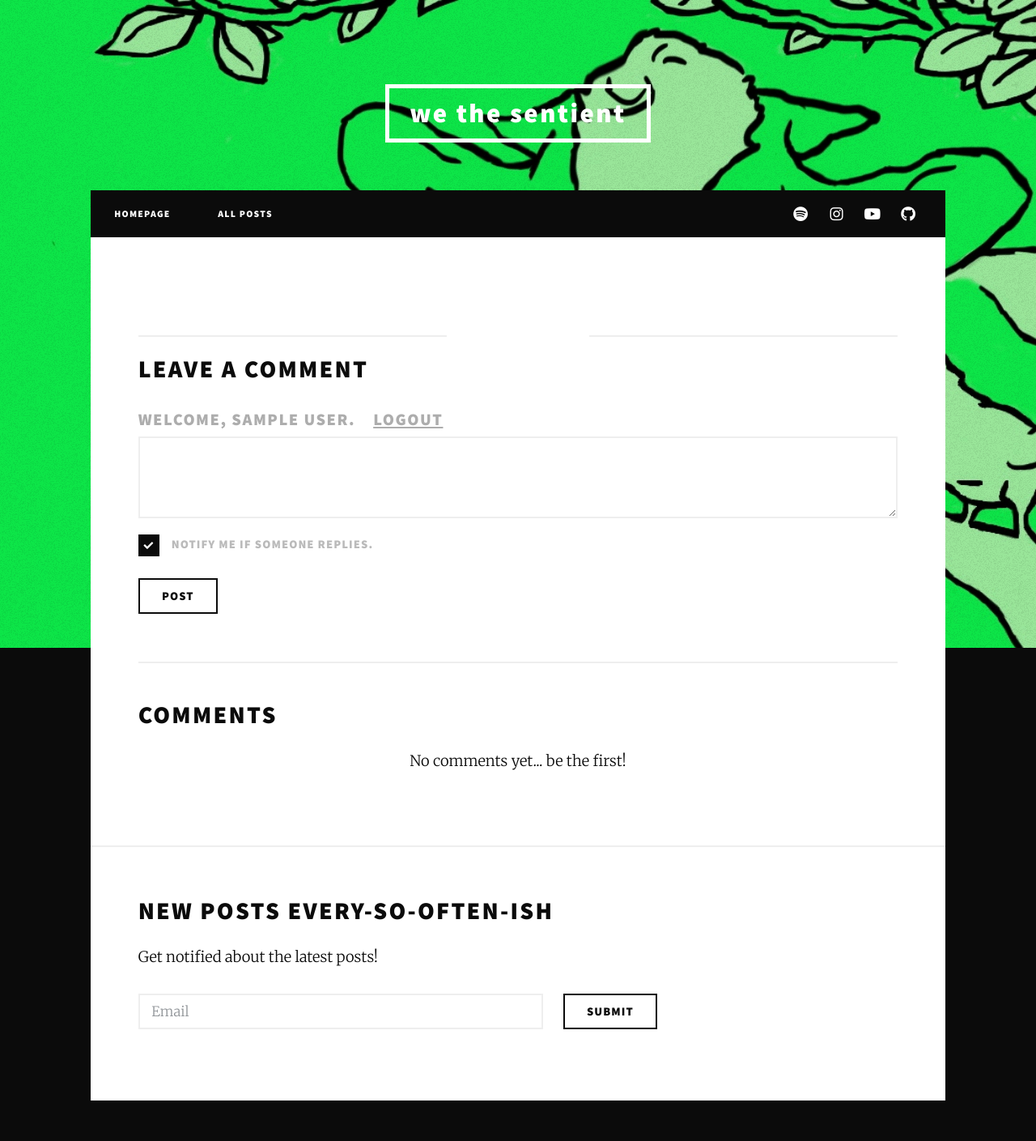
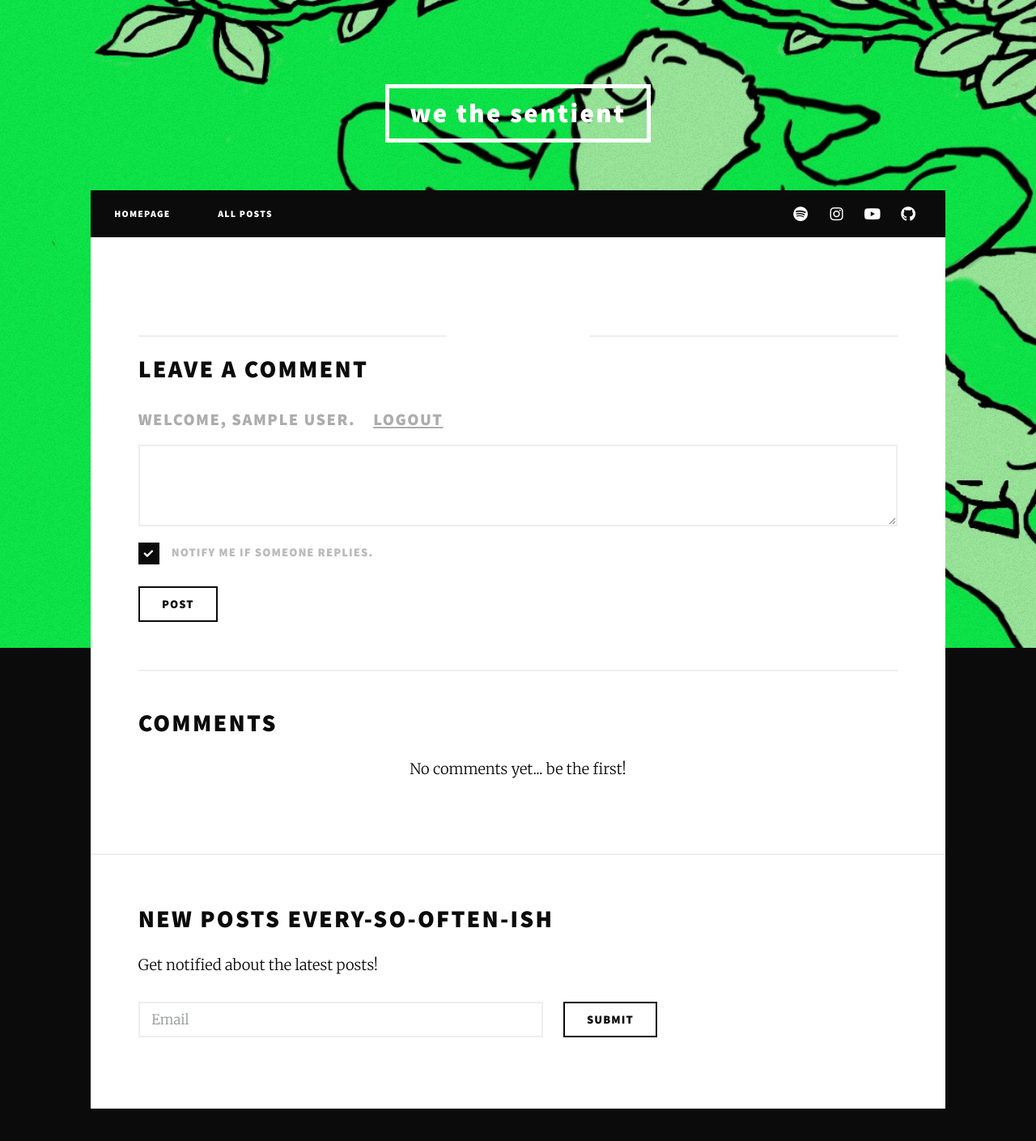
Before and after one commit to stephenbusic/wethesentient_webapp, a Django app: template templates/agpost.html in a window 1280 px wide. Shown: the top 1409 px of the page at 81% size. Run offline with Django 3.2, Linux system fonts and the light colour scheme; the template is opened without the code that fills it: values that come from a table or form of the project are taken from there, others are empty; the visitor is signed in with stand-in values (Sample User, id 1); some libraries are stand-ins or nearby versions.

Commit message:
Fixed spacing below comment form

```diff
--- a/templates/forms/comment_form.html
+++ b/templates/forms/comment_form.html
@@ -5,10 +5,11 @@
                 {% if user.is_authenticated %}
                     <h2>Leave a comment</h2>
                     {# Welcome user if logged in #}
-                    <div class="row aln-middle">
+                    <div class="row aln-middle" style="margin-bottom: 10px;">
                         <h3><b class="lighten">Welcome, {{ user.get_full_name }}.</b></h3>
                         <h3><a class="lighten" href="{% url 'account_logout' %}?next={% firstof request.path '/' %}">Logout</a></h3>
                     </div>
+
 
                     {% if user_has_comment_perms %}
                     {# If logged in user has permission to comment on posts, display the create comment form #}
```
